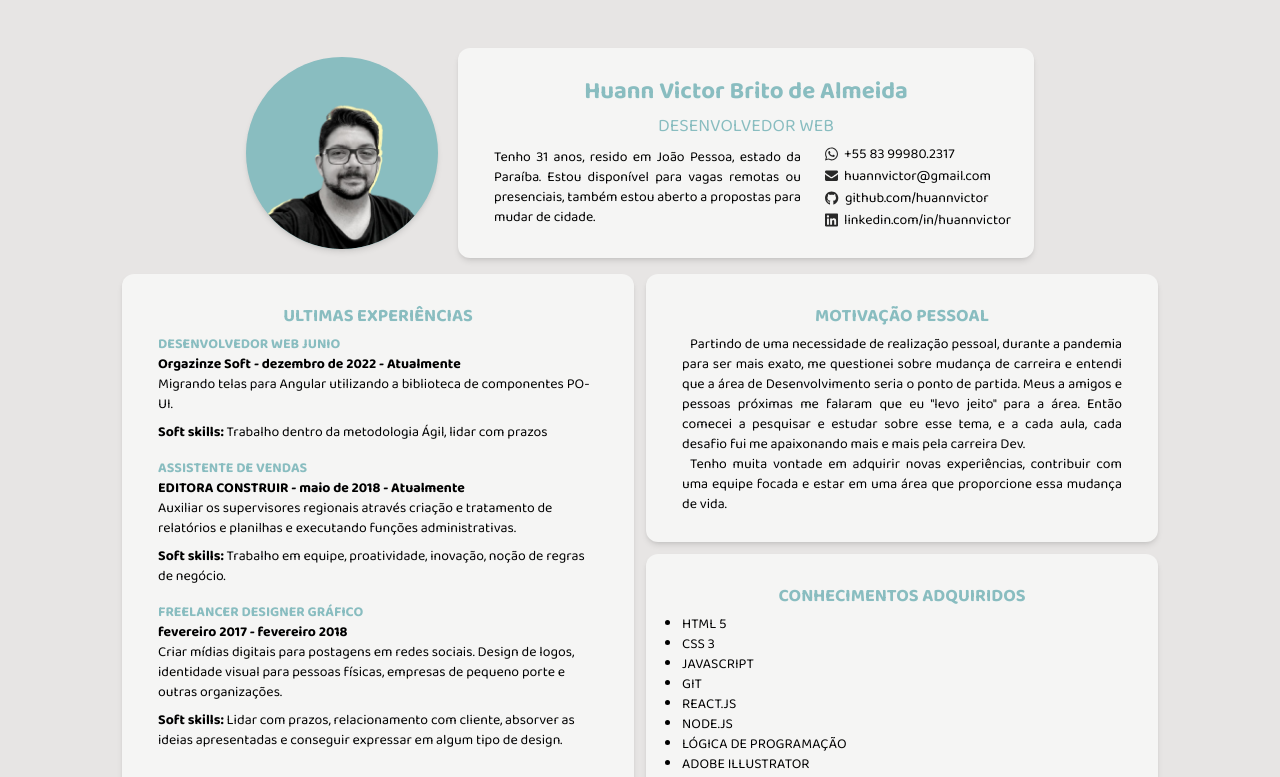
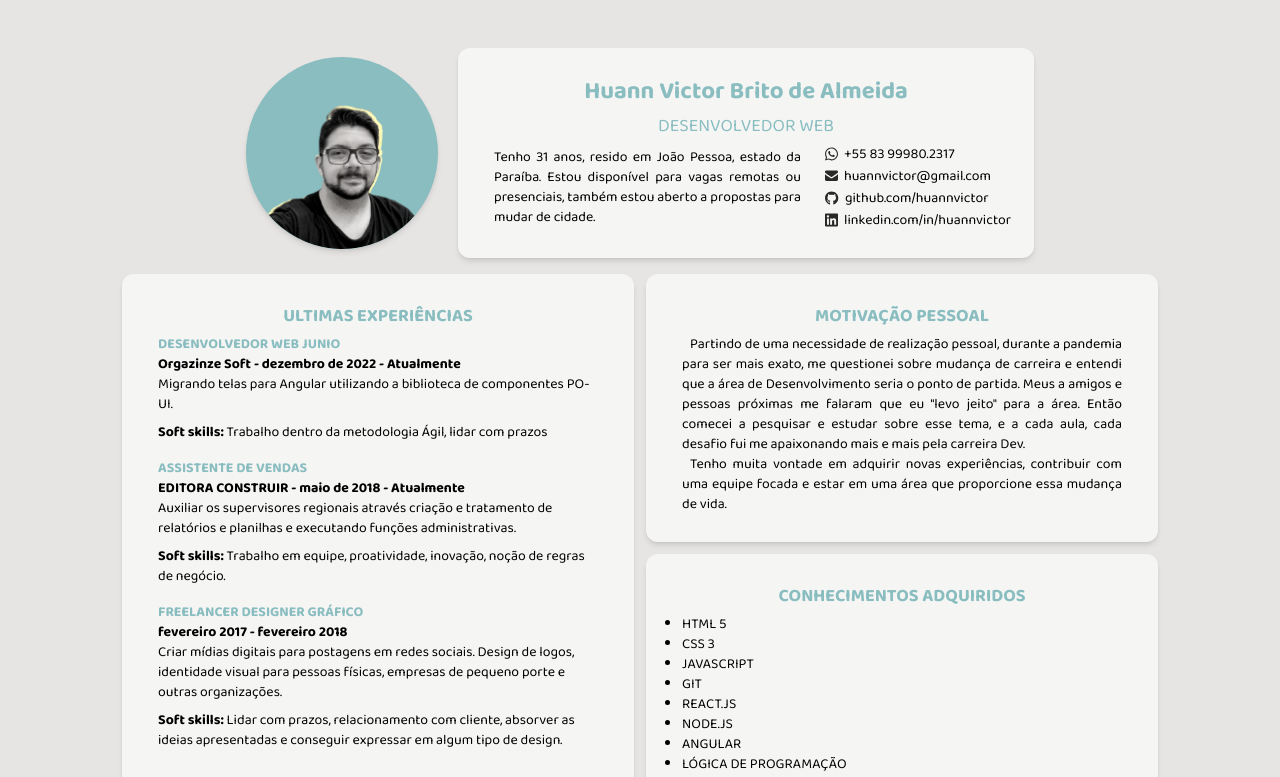
Before and after one commit to huannvictor/curriculo, a React (Create React App) app: page / in a window 1280 px wide. Shown: the top 777 px of the page. Built offline with nearby package versions, Linux system fonts and the light colour scheme.

Commit message:
Update content.js

```diff
--- a/src/components/KnowledgeApplication/content.js
+++ b/src/components/KnowledgeApplication/content.js
@@ -5,6 +5,7 @@ export const knowledgeList = [
   "GIT",
   "REACT.JS",
   "NODE.JS",
+  "ANGULAR",
   "LÓGICA DE PROGRAMAÇÃO",
   "ADOBE ILLUSTRATOR",
   "FIGMA",
```
